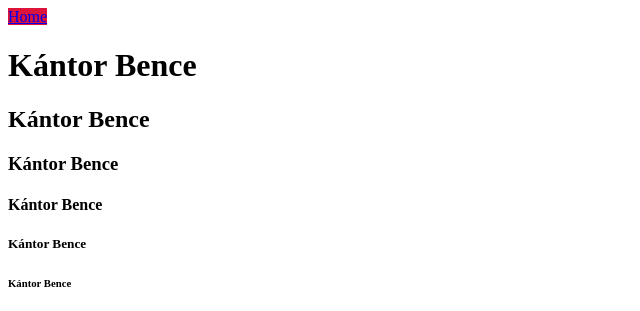
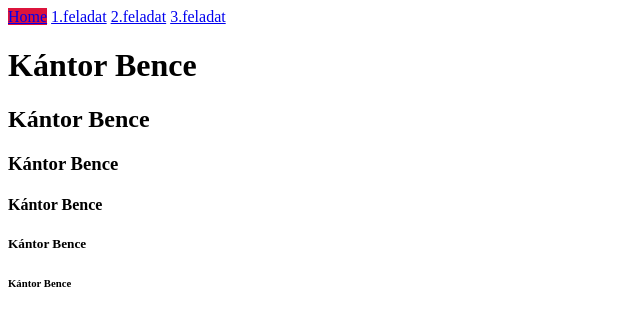
Before and after one commit to bencexnxx/Kollazs, a plain HTML site: page index.html in a window 1280 px wide. Shown: the top 311 px of the page, without its empty margins (0-640 px from the left). Drawn offline with Linux system fonts and the light colour scheme.

Commit message:
Add files via upload

```diff
--- a/index.html
+++ b/index.html
@@ -6,9 +6,9 @@
 <body>
 <nav>
 <a href="https://bencexnxx.github.io/Kollazs/" style="background-color: crimson;">Home</a>
-<a href="https://bencexnxx.github.io/Kollazs/keplink.html"></a>
-<a href="https://bencexnxx.github.io/Kollazs/listak.html"></a>
-<a href="https://bencexnxx.github.io/Kollazs/orarend.html"></a>
+<a href="https://bencexnxx.github.io/Kollazs/keplink.html">1.feladat</a>
+<a href="https://bencexnxx.github.io/Kollazs/listak.html">2.feladat</a>
+<a href="https://bencexnxx.github.io/Kollazs/orarend.html">3.feladat</a>
 
 
 
```
